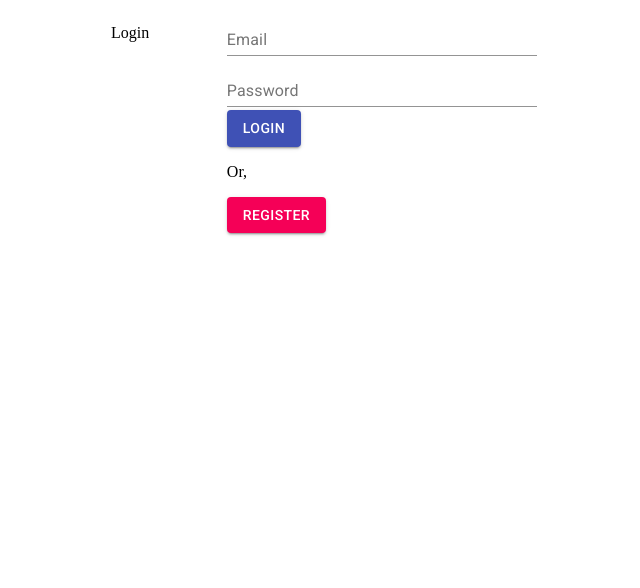
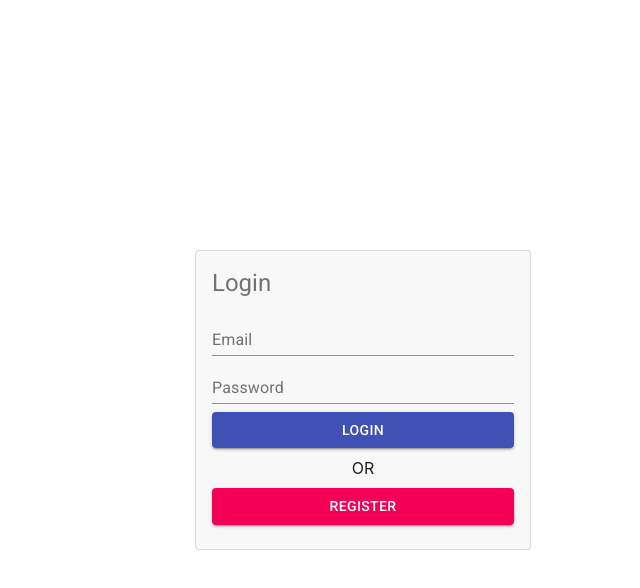
Before and after one commit to BishalRaj/okhatiexcercise, a React (Create React App) app: page / in a window 1280 px wide. Shown: the top 588 px of the page, without its empty margins (277-917 px from the left). Built offline with nearby package versions, Linux system fonts and the light colour scheme.

Commit message:
beautifyuing forms

```diff
--- a/package.json
+++ b/package.json
@@ -4,6 +4,7 @@
   "private": true,
   "dependencies": {
     "@material-ui/core": "^4.11.0",
+    "@material-ui/lab": "^4.0.0-alpha.56",
     "@testing-library/jest-dom": "^5.11.4",
     "@testing-library/react": "^11.1.0",
     "@testing-library/user-event": "^12.1.10",
@@ -11,6 +12,7 @@
     "@types/node": "^12.0.0",
     "@types/react": "^16.9.53",
     "@types/react-dom": "^16.9.8",
+    "bootstrap": "^4.5.3",
     "react": "^17.0.1",
     "react-dom": "^17.0.1",
     "react-router-dom": "^5.2.0",
--- a/src/App.js
+++ b/src/App.js
@@ -2,6 +2,7 @@ import { Container } from "@material-ui/core";
 import React, { useState } from "react";
 import AuthPage from "./components/Auth";
 import Authorized from "./pages/authorizedPage";
+import "bootstrap/dist/css/bootstrap.css";
 
 export default function App() {
   const [isLoggedIn, setLoggedIn] = useState(
@@ -9,12 +10,16 @@ export default function App() {
   );
 
   function loginToggle(value) {
-    localStorage.setItem("isLoggedIn", false);
+    localStorage.setItem("isLoggedIn", value);
     setLoggedIn(value);
   }
 
   return (
-    <Container maxWidth="sm">
+    <Container
+      maxWidth="sm"
+      style={{ height: "100vh" }}
+      className="d-flex align-items-center justify-content-center"
+    >
       {isLoggedIn === true ? (
         <Authorized toggle={loginToggle} />
       ) : (
--- a/src/components/Auth.js
+++ b/src/components/Auth.js
@@ -4,10 +4,10 @@ import LoginForm from "../pages/loginForm";
 import RegisterForm from "../pages/registerForm";
 
 export default function AuthPage(props) {
-  const [login, setLogin] = useState(true);
+  const [isLoginPage, setLoginPageVisible] = useState(true);
 
   function handleChange(value) {
-    setLogin(value);
+    setLoginPageVisible(value);
   }
 
   function changeView(value) {
@@ -16,7 +16,7 @@ export default function AuthPage(props) {
 
   return (
     <Container maxWidth="sm">
-      {login ? (
+      {isLoginPage ? (
         <LoginForm clickMe={handleChange} changeMe={changeView} />
       ) : (
         <RegisterForm clickMe={handleChange} />
--- a/src/pages/authorizedPage.js
+++ b/src/pages/authorizedPage.js
@@ -10,21 +10,27 @@ const useStyles = makeStyles((theme) => ({
     marginLeft: "auto",
     marginRight: "auto",
   },
+  text: {
+    fontSize: "30px",
+  },
 }));
 export default function Authorized(props) {
   const beautify = useStyles();
   return (
     <div className={beautify.root}>
       <Grid container>
-        <Grid item lg={8} className={beautify.mxAuto}>
-          <p>Welcome to authorized page</p>
+        <Grid item lg={12} className={beautify.mxAuto}>
+          <p className={beautify.text}>
+            Welcome to authorized page
             <Button
               variant="contained"
               color="secondary"
               onClick={() => props.toggle(false)}
+              className="mx-2"
             >
               Logout
             </Button>
+          </p>
         </Grid>
       </Grid>
     </div>
--- a/src/pages/loginForm.js
+++ b/src/pages/loginForm.js
@@ -1,20 +1,30 @@
 import {
   Button,
+  Card,
+  CardContent,
   FormControl,
   FormHelperText,
   Grid,
   TextField,
+  Typography,
 } from "@material-ui/core";
 import React, { useState } from "react";
 import { makeStyles } from "@material-ui/core/styles";
+import { red } from "@material-ui/core/colors";
+import { Alert } from "@material-ui/lab";
 
 const useStyles = makeStyles(() => ({
   root: {
     display: "flex",
   },
-  mxAuto: {
-    marginLeft: "auto",
-    marginRight: "auto",
+  btn: {
+    width: "50%",
+  },
+  title: {
+    fontSize: 14,
+  },
+  card: {
+    backgroundColor: "#F8F8F8",
   },
 }));
 export default function LoginForm(props) {
@@ -40,7 +50,8 @@ export default function LoginForm(props) {
           localStorage.setItem("isLoggedIn", true);
           props.changeMe(true);
         } else {
-          alert("Password didnot match");
+          localStorage.setItem("isLoggedIn", false);
+          alert("Password did not match");
         }
       } else {
         // props.changeMe(false);
@@ -70,9 +81,22 @@ export default function LoginForm(props) {
   const beautify = useStyles();
   return (
     <div className={beautify.root}>
-      <p>Login</p>
-      <Grid container>
-        <Grid item lg={8} className={beautify.mxAuto}>
+      <Grid container className="align-items-center justify-content-center">
+        <Grid item lg={8} className={(beautify.mxAuto, "w-100")}>
+          <Card
+            className={(beautify.root, beautify.card)}
+            variant="outlined"
+            p={2}
+          >
+            <CardContent>
+              <Typography
+                variant="h5"
+                component="h2"
+                color="textSecondary"
+                gutterBottom
+              >
+                Login
+              </Typography>
               <form noValidate autoComplete="off" fullWidth={true}>
                 <FormControl fullWidth={true}>
                   <TextField
@@ -82,9 +106,12 @@ export default function LoginForm(props) {
                     fullWidth={true}
                     onChange={onEmailChange}
                   />
-              <FormHelperText id="my-helper-text" className={beautify.textRed}>
-                {errors.email}
-              </FormHelperText>
+
+                  {errors.email ? (
+                    <Alert severity="error">{errors.email}</Alert>
+                  ) : (
+                    ""
+                  )}
                 </FormControl>
 
                 <FormControl fullWidth={true}>
@@ -95,28 +122,38 @@ export default function LoginForm(props) {
                     type="password"
                     onChange={onPasswordChange}
                   />
-              <FormHelperText id="my-helper-text" className={beautify.textRed}>
-                {errors.password}
-              </FormHelperText>
+
+                  {errors.password ? (
+                    <Alert severity="error">{errors.password}</Alert>
+                  ) : (
+                    ""
+                  )}
                 </FormControl>
+
+                <FormControl className="w-100">
                   <Button
                     variant="contained"
                     color="primary"
-              className={(beautify.mxAuto, "text-center")}
+                    className={"w-100 mt-2"}
                     onClick={login}
                   >
                     Login
                   </Button>
-            <p>Or,</p>
+                  <p className={(beautify.title, "text-center my-2 py-0")}>
+                    OR
+                  </p>
                   <Button
                     variant="contained"
                     color="secondary"
-              className={(beautify.mxAuto, "text-center")}
+                    className={"w-100"}
                     onClick={() => props.clickMe(false)}
                   >
                     Register
                   </Button>
+                </FormControl>
               </form>
+            </CardContent>
+          </Card>
         </Grid>
       </Grid>
     </div>
--- a/src/pages/registerForm.js
+++ b/src/pages/registerForm.js
@@ -1,12 +1,15 @@
 import {
   Button,
+  Card,
+  CardContent,
   FormControl,
-  FormHelperText,
   Grid,
   TextField,
+  Typography,
 } from "@material-ui/core";
 import React, { useState } from "react";
 import { makeStyles } from "@material-ui/core/styles";
+import { Alert } from "@material-ui/lab";
 
 const useStyles = makeStyles(() => ({
   root: {
@@ -18,6 +21,12 @@ const useStyles = makeStyles(() => ({
   },
   textRed: {
     color: "red",
+  },
+  card: {
+    backgroundColor: "#F8F8F8",
+  },
+  title: {
+    fontSize: 14,
   },
 }));
 
@@ -104,9 +113,22 @@ export default function RegisterForm(props) {
   const beautify = useStyles();
   return (
     <div className={beautify.root}>
-      <p>Register</p>
       <Grid container>
         <Grid item lg={8} className={beautify.mxAuto}>
+          <Card
+            className={(beautify.root, beautify.card)}
+            variant="outlined"
+            p={2}
+          >
+            <CardContent>
+              <Typography
+                variant="h5"
+                component="h2"
+                color="textSecondary"
+                gutterBottom
+              >
+                Register
+              </Typography>
               <form noValidate autoComplete="off" fullWidth={true}>
                 <FormControl fullWidth={true}>
                   <TextField
@@ -116,9 +138,12 @@ export default function RegisterForm(props) {
                     onChange={onEmailChange}
                     value={email}
                   />
-              <FormHelperText id="my-helper-text" className={beautify.textRed}>
-                {errors.email}
-              </FormHelperText>
+
+                  {errors.email ? (
+                    <Alert severity="error">{errors.email}</Alert>
+                  ) : (
+                    ""
+                  )}
                 </FormControl>
 
                 <FormControl fullWidth={true}>
@@ -130,9 +155,12 @@ export default function RegisterForm(props) {
                     onChange={onPasswordChange}
                     value={password}
                   />
-              <FormHelperText id="my-helper-text" className={beautify.textRed}>
-                {errors.password}
-              </FormHelperText>
+
+                  {errors.password ? (
+                    <Alert severity="error">{errors.password}</Alert>
+                  ) : (
+                    ""
+                  )}
                 </FormControl>
                 <FormControl fullWidth={true}>
                   <TextField
@@ -143,28 +171,37 @@ export default function RegisterForm(props) {
                     value={cPassword}
                     onChange={onCpasswordChange}
                   />
-              <FormHelperText id="my-helper-text" className={beautify.textRed}>
-                {errors.cpassword}
-              </FormHelperText>
+
+                  {errors.cpassword ? (
+                    <Alert severity="error">{errors.cpassword}</Alert>
+                  ) : (
+                    ""
+                  )}
                 </FormControl>
+                <FormControl className="w-100">
                   <Button
                     variant="contained"
                     color="primary"
-              className={(beautify.mxAuto, "text-center")}
+                    className={"w-100 mt-2"}
                     onClick={onSubmit}
                   >
                     Register
                   </Button>
-            <p>Or,</p>
+                  <p className={(beautify.title, "text-center my-2 py-0")}>
+                    OR
+                  </p>
                   <Button
                     variant="contained"
                     color="secondary"
-              className={(beautify.mxAuto, "text-center")}
+                    className={"w-100"}
                     onClick={() => props.clickMe(true)}
                   >
                     Login
                   </Button>
+                </FormControl>
               </form>
+            </CardContent>
+          </Card>
         </Grid>
       </Grid>
     </div>
```
Also changed, not shown: 1 other file (tests, documents, lock files or other folders). Lines whose indentation alone changed are shown as unchanged.
